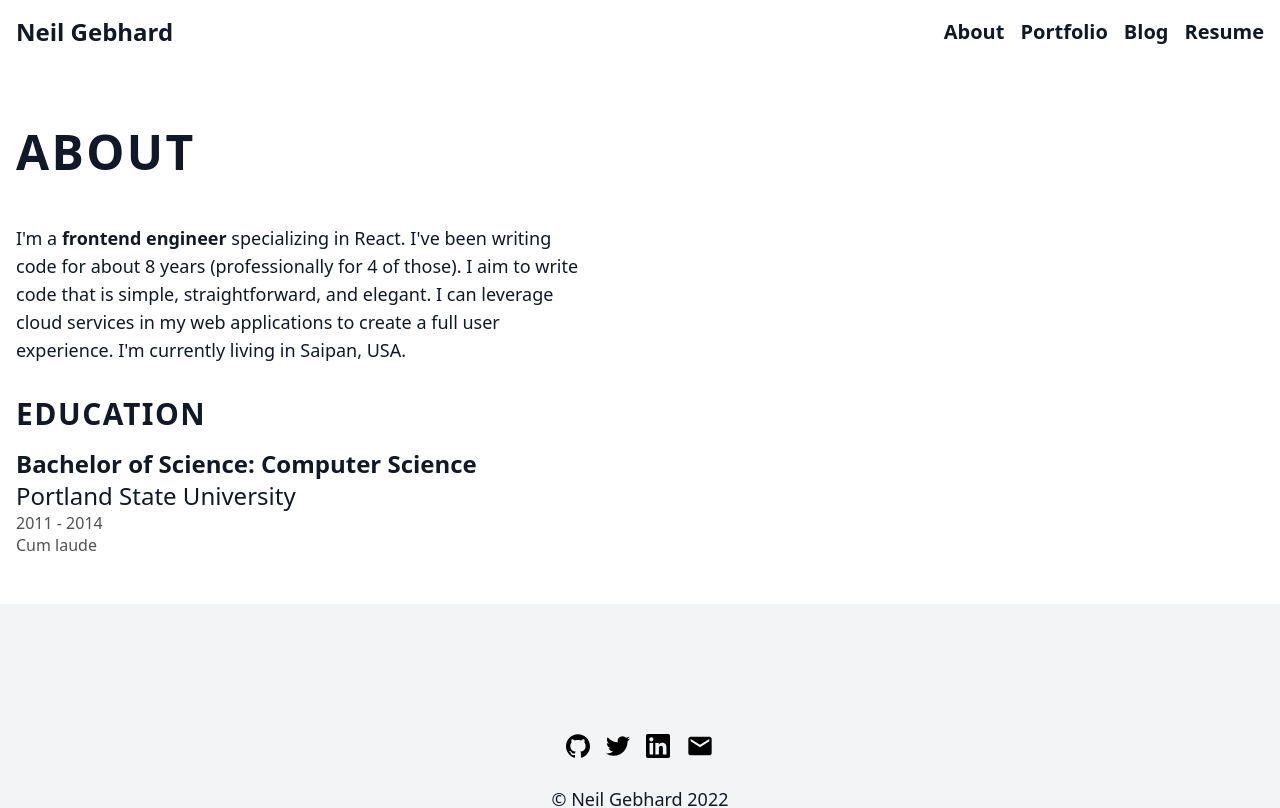
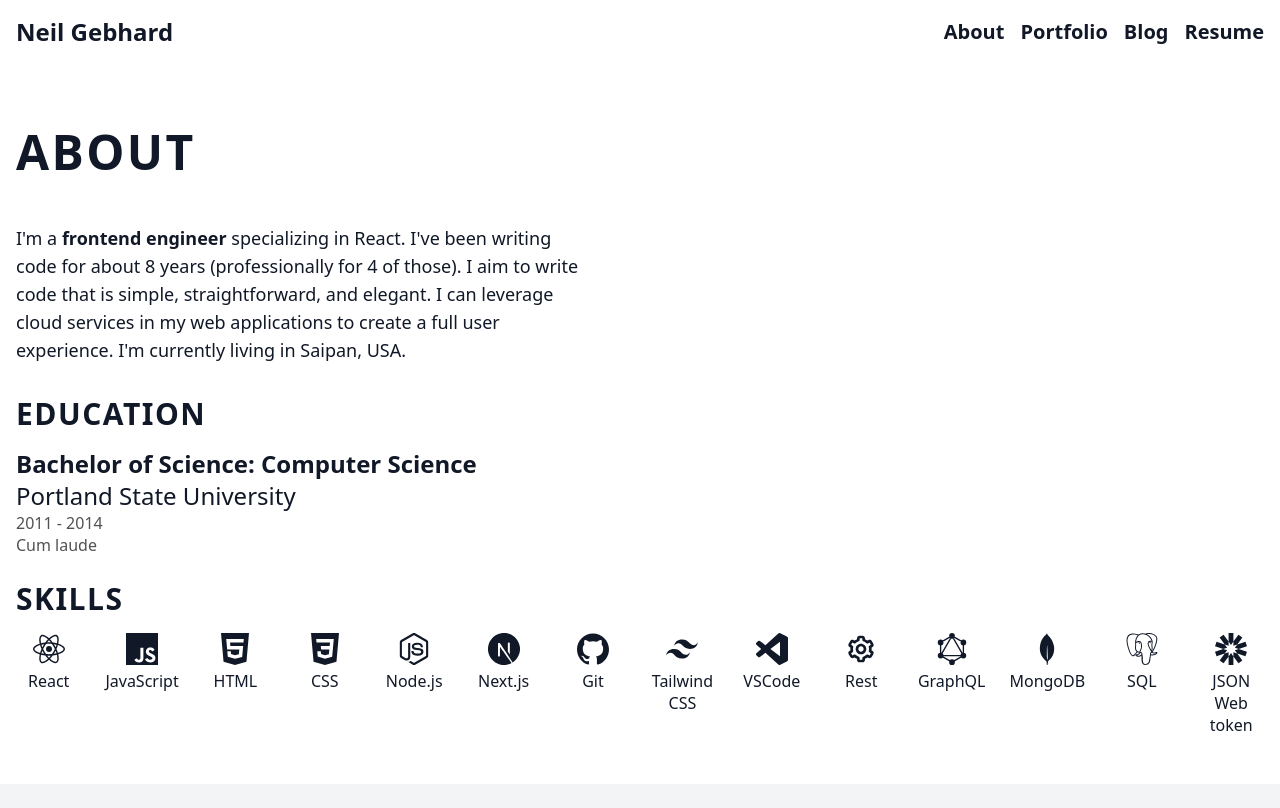
Before and after one commit to neilgebhard/neilgebhard.com, a Next.js app: page /about in a window 1280 px wide. Shown: the top 808 px of the page. Built offline with nearby package versions, Linux system fonts and the light colour scheme.

Commit message:
:sparkles: Add skills to about page

```diff
--- a/pages/about.tsx
+++ b/pages/about.tsx
@@ -1,5 +1,82 @@
 import { motion } from "framer-motion";
 import Head from "next/head";
+import React from "react";
+import { BiCog } from "react-icons/bi";
+import {
+  SiCss3,
+  SiExpress,
+  SiGithub,
+  SiGraphql,
+  SiHtml5,
+  SiJavascript,
+  SiJsonwebtokens,
+  SiMongodb,
+  SiNextdotjs,
+  SiNodedotjs,
+  SiPostgresql,
+  SiReact,
+  SiTailwindcss,
+  SiVisualstudiocode,
+} from "react-icons/si";
+
+const skills = [
+  {
+    label: "React",
+    icon: <SiReact size="2rem" />,
+  },
+  {
+    label: "JavaScript",
+    icon: <SiJavascript size="2rem" />,
+  },
+  {
+    label: "HTML",
+    icon: <SiHtml5 size="2rem" />,
+  },
+  {
+    label: "CSS",
+    icon: <SiCss3 size="2rem" />,
+  },
+  {
+    label: "Node.js",
+    icon: <SiNodedotjs size="2rem" />,
+  },
+  {
+    label: "Next.js",
+    icon: <SiNextdotjs size="2rem" />,
+  },
+  {
+    label: "Git",
+    icon: <SiGithub size="2rem" />,
+  },
+  {
+    label: "Tailwind CSS",
+    icon: <SiTailwindcss size="2rem" />,
+  },
+  {
+    label: "VSCode",
+    icon: <SiVisualstudiocode size="2rem" />,
+  },
+  {
+    label: "Rest",
+    icon: <BiCog size="2rem" />,
+  },
+  {
+    label: "GraphQL",
+    icon: <SiGraphql size="2rem" />,
+  },
+  {
+    label: "MongoDB",
+    icon: <SiMongodb size="2rem" />,
+  },
+  {
+    label: "SQL",
+    icon: <SiPostgresql size="2rem" />,
+  },
+  {
+    label: "JSON Web token",
+    icon: <SiJsonwebtokens size="2rem" />,
+  },
+];
 
 export default function About() {
   return (
@@ -39,6 +116,23 @@ export default function About() {
         <div className="text-neutral-600">2011 - 2014</div>
         <div className="text-neutral-600">Cum laude</div>
       </motion.section>
+      <h2>Skills</h2>
+      <motion.section
+        initial={{ scale: 0.99, opacity: 0 }}
+        whileInView={{ scale: 1, opacity: 1 }}
+        transition={{ duration: 0.5 }}
+        viewport={{ once: true }}
+        className="space-y-0"
+      >
+        <ul className="flex flex-wrap gap-x-6">
+          {skills.map(({ label, icon }) => (
+            <li className="flex flex-col items-center flex-1">
+              <div className="text-center">{icon}</div>
+              <div className="text-center">{label}</div>
+            </li>
+          ))}
+        </ul>
+      </motion.section>
     </>
   );
 }
```
